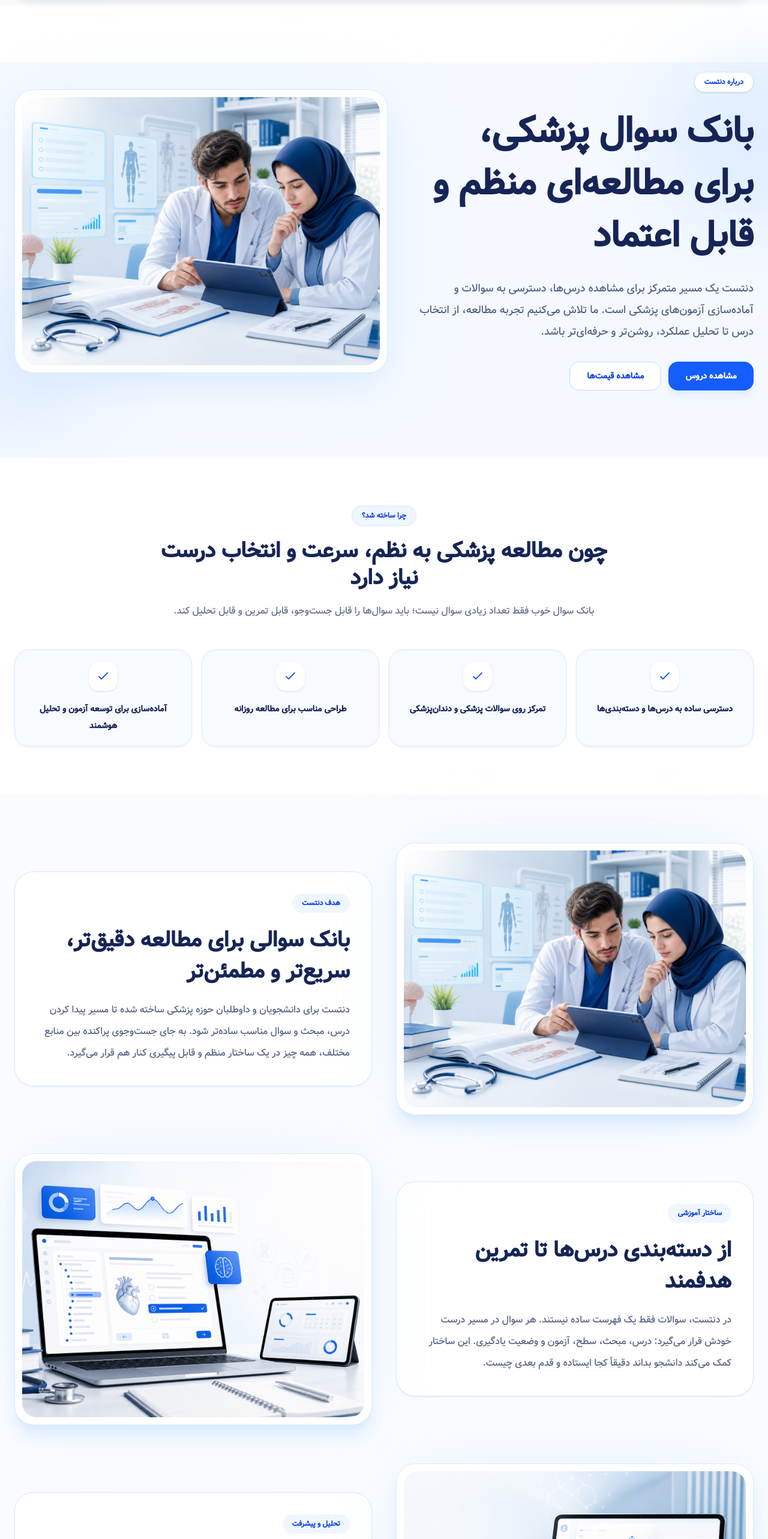
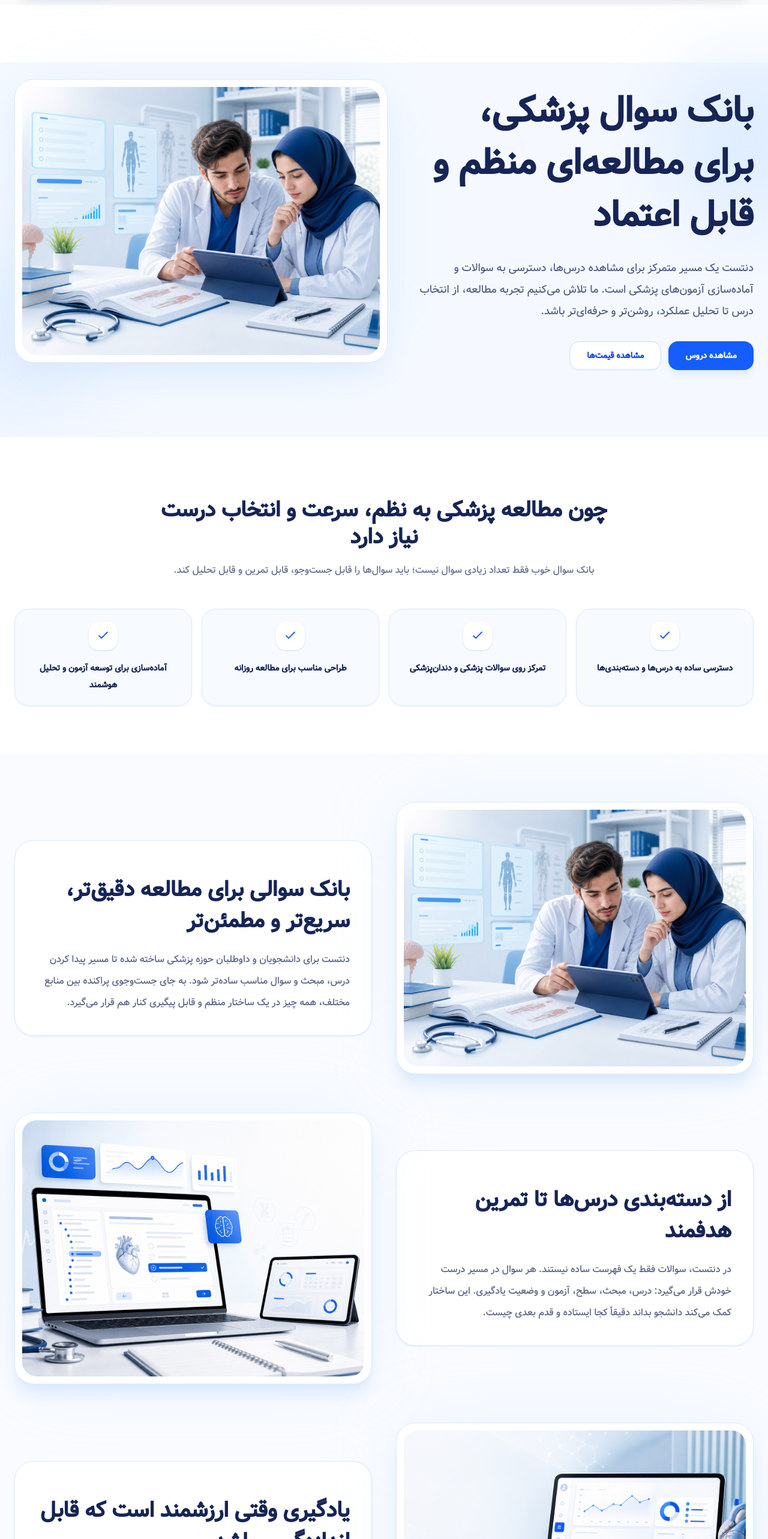
Before and after one commit to programmer-black2/qbank, a Next.js app in the folder frontend/: page /about in a window 1280 px wide. Shown: the part 80-2646 px from the top of the page at 60% size. Built offline with nearby package versions, Linux system fonts and the light colour scheme; no server answers.

Commit message:
Update page.tsx

```diff
--- a/frontend/app/about/page.tsx
+++ b/frontend/app/about/page.tsx
@@ -3,7 +3,7 @@ import Link from "next/link";
 
 const storySections = [
   {
-    eyebrow: "هدف دنتست",
+
     title: "بانک سوالی برای مطالعه دقیق‌تر، سریع‌تر و مطمئن‌تر",
     description:
       "دنتست برای دانشجویان و داوطلبان حوزه پزشکی ساخته شده تا مسیر پیدا کردن درس، مبحث و سوال مناسب ساده‌تر شود. به جای جست‌وجوی پراکنده بین منابع مختلف، همه چیز در یک ساختار منظم و قابل پیگیری کنار هم قرار می‌گیرد.",
@@ -11,7 +11,6 @@ const storySections = [
     alt: "دانشجویان پزشکی در حال مطالعه با تبلت",
   },
   {
-    eyebrow: "ساختار آموزشی",
     title: "از دسته‌بندی درس‌ها تا تمرین هدفمند",
     description:
       "در دنتست، سوالات فقط یک فهرست ساده نیستند. هر سوال در مسیر درست خودش قرار می‌گیرد: درس، مبحث، سطح، آزمون و وضعیت یادگیری. این ساختار کمک می‌کند دانشجو بداند دقیقاً کجا ایستاده و قدم بعدی چیست.",
@@ -20,7 +19,6 @@ const storySections = [
     reverse: true,
   },
   {
-    eyebrow: "تحلیل و پیشرفت",
     title: "یادگیری وقتی ارزشمند است که قابل اندازه‌گیری باشد",
     description:
       "هدف ما فقط نمایش سوال نیست؛ دنتست باید به دانشجو کمک کند روند پیشرفت، نقاط ضعف و مسیر مرور را بهتر ببیند. تحلیل عملکرد و دسترسی سریع به تمرین‌ها، مطالعه را از حالت پراکنده به یک برنامه قابل اجرا تبدیل می‌کند.",
@@ -46,9 +44,7 @@ export default function AboutPage() {
 
         <div className="relative mx-auto grid max-w-7xl grid-cols-1 items-center gap-12 px-6 lg:grid-cols-[0.95fr_1.05fr]">
           <div>
-            <span className="inline-flex rounded-full border border-blue-100 bg-white px-4 py-2 text-xs font-black text-blue-700 shadow-sm">
-              درباره دنتست
-            </span>
+
             <h1 className="mt-6 max-w-3xl text-4xl font-black leading-[1.45] text-blue-950 md:text-6xl">
               بانک سوال پزشکی، برای مطالعه‌ای منظم و قابل اعتماد
             </h1>
@@ -90,9 +86,7 @@ export default function AboutPage() {
       <section className="py-20">
         <div className="mx-auto max-w-7xl px-6">
           <div className="mx-auto max-w-3xl text-center">
-            <span className="inline-flex rounded-full border border-blue-100 bg-blue-50 px-4 py-2 text-xs font-black text-blue-700">
-              چرا ساخته شد؟
-            </span>
+
             <h2 className="mt-5 text-3xl font-black leading-tight text-blue-950 md:text-4xl">
               چون مطالعه پزشکی به نظم، سرعت و انتخاب درست نیاز دارد
             </h2>
@@ -143,12 +137,9 @@ export default function AboutPage() {
               </div>
 
               <div className="rounded-[32px] border border-blue-100 bg-white p-7 shadow-sm shadow-blue-100/60 md:p-9">
-                <span className="inline-flex rounded-full bg-blue-50 px-4 py-2 text-xs font-black text-blue-700">
-                  {section.eyebrow}
-                </span>
-                <h2 className="mt-5 text-3xl font-black leading-[1.45] text-blue-950 md:text-4xl">
+                <h1 className="mt-5 text-3xl font-black leading-[1.45] text-blue-950 md:text-4xl">
                   {section.title}
-                </h2>
+                </h1>
                 <p className="mt-5 text-sm font-medium leading-9 text-blue-950/70 md:text-base">
                   {section.description}
                 </p>
```
